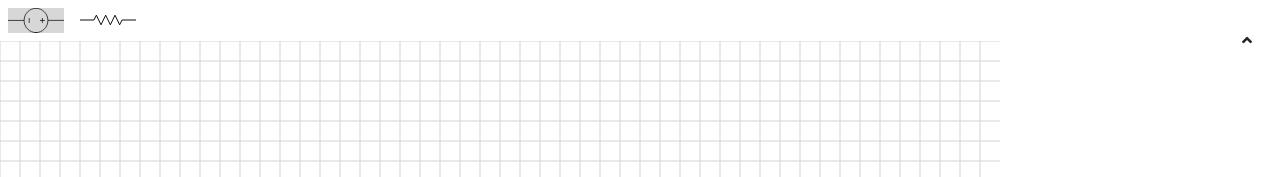
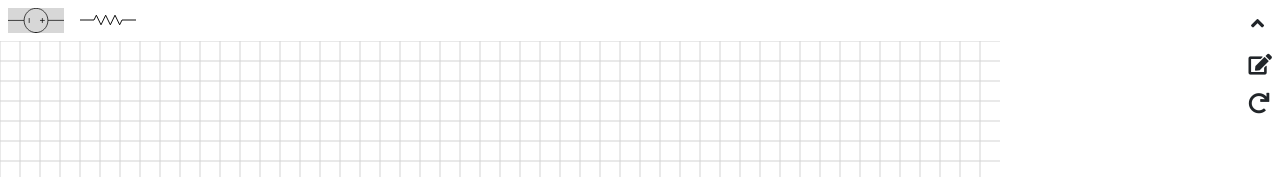
Before and after one commit to gabrielchiquini/open-circuit, a React (Create React App) app: page / in a window 1280 px wide. Shown: the top 177 px of the page. Built offline with nearby package versions, Linux system fonts and the light colour scheme.

Commit message:
Implemented rotation and added options when part is selected

```diff
--- a/src/components/Simulator/Circuit/Circuit.ts
+++ b/src/components/Simulator/Circuit/Circuit.ts
@@ -47,8 +47,11 @@ export default class Circuit {
     return this.findPart(id).mainProperty;
   }
 
+  getPartPoleIds(id: string): string[] {
+    return this.findPart(id).getPoleIds();
+  }
+
   private findPart(id: string) {
     return this.parts.find(part => part.id === id);
   }
-
 }
--- /dev/null
+++ b/src/components/Simulator/CircuitCanvas.scss
@@ -0,0 +1,10 @@
+.partOptionsContainer {
+  position: absolute;
+  right: 0;
+  z-index: 1000;
+
+  div {
+    margin-bottom: 0.5rem;
+    font-size: 1.3rem;
+  }
+}
--- a/src/components/Simulator/CircuitCanvas.tsx
+++ b/src/components/Simulator/CircuitCanvas.tsx
@@ -7,6 +7,8 @@ import NodeManager from './NodeManager';
 import PropertiesEditor from './PropertiesEditor';
 import IPartProperties from './IPartProperties';
 import _ from 'lodash';
+
+import './CircuitCanvas.scss';
 
 interface IProps {
   circuit: Circuit;
@@ -48,6 +50,14 @@ export default class CircuitCanvas extends Component<IProps, IState> {
   render() {
     return (
       <div>
+        <div className="partOptionsContainer m-2">
+          <div>
+            <i className="fa fa-edit" onClick={this.openEditPart} />
+          </div>
+          <div>
+            <i className="fa fa-redo" onClick={this.rotatePart} />
+          </div>
+        </div>
         <div
           className="circuit-area"
           id="circuit-area"
@@ -80,7 +90,7 @@ export default class CircuitCanvas extends Component<IProps, IState> {
 
   addEvents(node: Konva.Group): any {
     node.getChildren().each(childNode => {
-      if (childNode.name() === PartName.PoleGroup) {
+      if (childNode.name() === PartName.Pole) {
         childNode.on('click touchend', ev => {
           this.handlePoleClick(ev);
         });
@@ -109,16 +119,20 @@ export default class CircuitCanvas extends Component<IProps, IState> {
     this.nodeManager.selectPart(ev.target.getParent().id());
   }
 
-  private openEditPart() {
+  private openEditPart = () => {
     const properties = this.circuit.getPartProperties(this.nodeManager.editingPartId);
     if (properties) {
       this.setState({ propertiesEditorFields: properties, editingProperties: true });
     }
   }
 
+  private rotatePart = () => {
+    const poles = this.circuit.getPartPoleIds(this.nodeManager.editingPartId);
+    this.nodeManager.rotatePart(poles);
+  }
+
   private handlePoleClick(ev: Konva.KonvaEventObject<Event>) {
-    const targetGroup = ev.target.getParent();
-    const target = Array.from(targetGroup.getChildren()).find(shape => shape.name() === PartName.Pole) as Konva.Circle;
+    const target = ev.target as Konva.Circle;
     ev.cancelBubble = true;
     if (this.selectedPole) {
       this.circuit.addConnection(this.selectedPole.id(), target.id());
--- a/src/components/Simulator/NodeManager.ts
+++ b/src/components/Simulator/NodeManager.ts
@@ -1,4 +1,4 @@
-import Konva, { Line, Group } from 'konva';
+import Konva, { Line, Group, Circle } from 'konva';
 import {
   AREA_UNIT,
   getVerticalLine,
@@ -13,10 +13,13 @@ import {
 import IPartProperty from './IPartProperty';
 
 export default class NodeManager {
+  get editingPartId() {
+    return this._selectedPart;
+  }
   canvas: Konva.Stage;
   container: HTMLDivElement;
   circuitLayer: Konva.Layer<Konva.Node>;
-  private _editingPartId: string;
+  private _selectedPart: string;
   constructor(canvas: Konva.Stage) {
     this.canvas = canvas;
   }
@@ -28,10 +31,6 @@ export default class NodeManager {
 
     await this.setupBackground(baseLayer);
     this.canvas.draw();
-  }
-
-  get editingPartId() {
-    return this._editingPartId;
   }
 
   addNode(node: Konva.Node) {
@@ -62,6 +61,7 @@ export default class NodeManager {
       stroke: CIRCUIT_COLOR,
       strokeWidth: STROKE_WIDTH,
       tension: 1,
+      name: `pole-${target.id()} pole-${selectedPole.id()}`,
     });
     selectedPole.fill(CIRCUIT_COLOR);
     target.fill(CIRCUIT_COLOR);
@@ -81,17 +81,64 @@ export default class NodeManager {
 
   selectPart(partId: string): void {
     const part = this.canvas.find('#' + partId)[0] as Group;
-    const currentPart = this.canvas.find('#' + this._editingPartId)[0] as Group;
+    const currentPart = this.getSelectedPart();
     this.setImageStroke(currentPart, 'transparent');
-    if (this._editingPartId === partId) {
-      this._editingPartId = null;
+    if (this._selectedPart === partId) {
+      this._selectedPart = null;
     } else {
-      this._editingPartId = partId;
+      this._selectedPart = partId;
       this.setImageStroke(part, CIRCUIT_COLOR);
     }
     this.canvas.batchDraw();
   }
 
+  rotatePart(poles: string[]): void {
+    const selectedPart = this.getSelectedPart();
+    const lineMappings: Array<{ pole: Circle; relations: Circle[] }> = [];
+    poles.forEach(poleId => {
+      const nameForLine = 'pole-' + poleId;
+      const lines = this.canvas.find('.' + nameForLine);
+      const targets = lines.toArray().map(line => {
+        const targetPoleId = line
+          .removeName(nameForLine)
+          .name()
+          .replace('pole-', '');
+        return this.canvas.find('#' + targetPoleId)[0] as Circle;
+      });
+      lines.each(line => line.remove());
+      lineMappings.push({
+        pole: this.canvas.find('#' + poleId)[0] as Circle,
+        relations: targets,
+      });
+    });
+    const anchor = lineMappings
+      .map(mapping => mapping.pole)
+      .reduce((previous, current) => {
+        if (previous == null) {
+          return current;
+        }
+        if (previous.x() === current.x()) {
+          return previous.y() < current.y() ? previous : current;
+        }
+        return previous.x() < current.x() ? previous : current;
+      });
+    const oldAnchorPosition = anchor.getAbsolutePosition();
+    selectedPart.rotate(90);
+    const newAnchorPostion = anchor.getAbsolutePosition();
+    selectedPart.x(selectedPart.x() - (newAnchorPostion.x - oldAnchorPosition.x));
+    selectedPart.y(selectedPart.y() - (newAnchorPostion.y - oldAnchorPosition.y));
+    lineMappings.forEach(mapping => {
+      mapping.relations.forEach((target: Circle) => {
+        this.addConnection(mapping.pole, target);
+      });
+    });
+    selectedPart.offsetY(0);
+    this.canvas.batchDraw();
+  }
+
+  private getSelectedPart() {
+    return this.canvas.find('#' + this._selectedPart)[0] as Group;
+  }
   private setImageStroke(part: Konva.Group<Konva.Node>, color: string) {
     if (part && part.hasChildren()) {
       part.getChildren().each((child: Konva.Node) => {
@@ -123,11 +170,13 @@ export default class NodeManager {
   }
 
   private canInsert(node: Konva.Node): any {
-    const interceptor = Array.from(this.circuitLayer.getChildren())
-      .filter(existingPart => !(existingPart instanceof Line))
-      .find(existingPart => {
-        return hasIntersection(existingPart, node);
-      });
-    return typeof interceptor === 'undefined';
+    // TODO: correct insert
+    // const interceptor = Array.from(this.circuitLayer.getChildren())
+    //   .filter(existingPart => !(existingPart instanceof Line))
+    //   .find(existingPart => {
+    //     return hasIntersection(existingPart, node);
+    //   });
+    // return typeof interceptor === 'undefined';
+    return true;
   }
 }
--- a/src/components/Simulator/PartSelector.scss
+++ b/src/components/Simulator/PartSelector.scss
@@ -22,7 +22,7 @@ $part-size: 3.5rem;
 
 .selector-toggle {
   position: fixed;
-  top: $part-size / 2;
-  right: $part-size / 2;
+  right: 1rem;
   z-index: 1000;
+  font-size: 1.3rem;
 }
--- a/src/components/Simulator/PartSelector.tsx
+++ b/src/components/Simulator/PartSelector.tsx
@@ -43,9 +43,9 @@ export default class PartSelector extends Component<IPropsType, IStateType> {
               </div>
             );
           })}
-        </div>
-        <div className="selector-toggle" onClick={this.toggle}>
-          <i className={'fa fa-angle-' + ( this.state.visible ? 'up' : 'down' )} />
+          <div className="selector-toggle" onClick={this.toggle}>
+            <i className={'fa fa-angle-' + ( this.state.visible ? 'up' : 'down' )} />
+          </div>
         </div>
       </div>
     );
```
Also changed, not shown: src/components/Simulator/Circuit/util.ts (+2 -8 lines).
